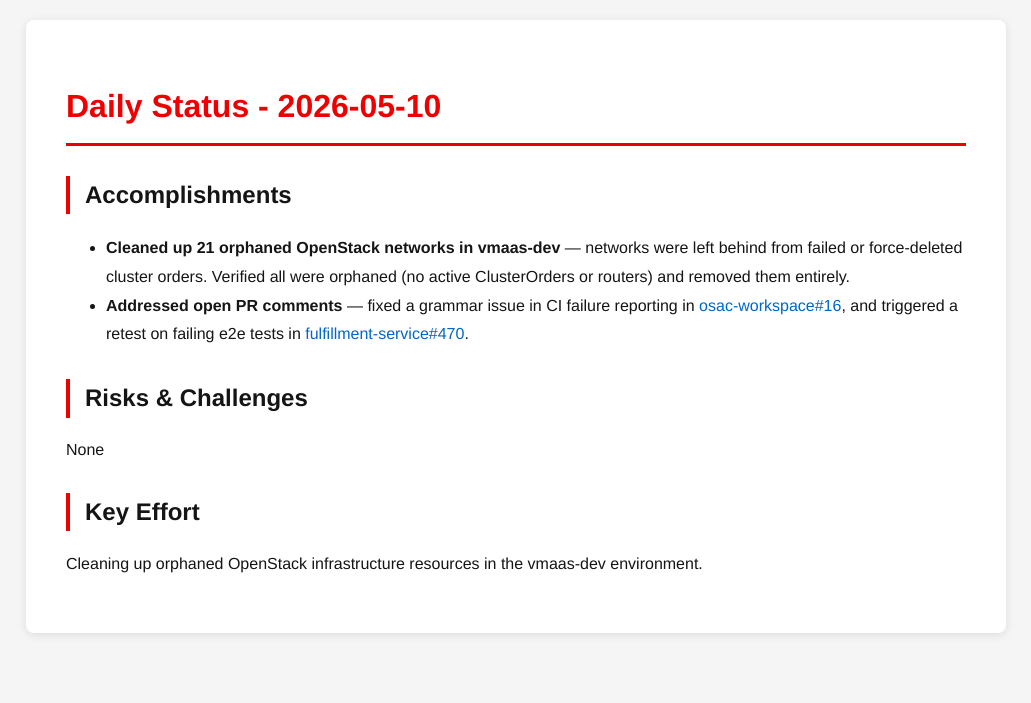
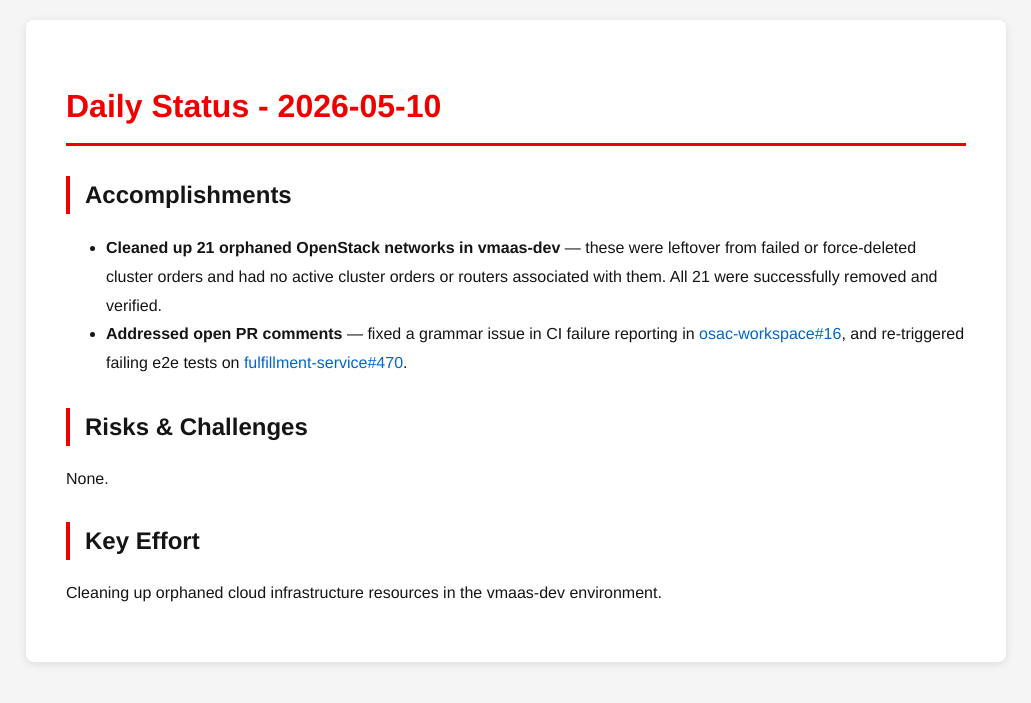
Before and after one commit to tzvatot/daily-status, a Jekyll site: the page built from 2026-05-10.md, in a window 1280 px wide. Shown: the top 703 px of the page, without its empty margins (124-1155 px from the left). Built offline with Jekyll 4.4.1, drawn with Linux system fonts in a browser that asks for light colours.

Commit message:
Daily status update - 2026-05-10

```diff
--- a/2026-05-10.md
+++ b/2026-05-10.md
@@ -7,11 +7,11 @@
 # Daily Status - 2026-05-10
 
 ## Accomplishments
-- **Cleaned up 21 orphaned OpenStack networks in vmaas-dev** — networks were left behind from failed or force-deleted cluster orders. Verified all were orphaned (no active ClusterOrders or routers) and removed them entirely.
-- **Addressed open PR comments** — fixed a grammar issue in CI failure reporting in [osac-workspace#16](https://github.com/osac-project/osac-workspace/pull/16), and triggered a retest on failing e2e tests in [fulfillment-service#470](https://github.com/osac-project/fulfillment-service/pull/470).
+- **Cleaned up 21 orphaned OpenStack networks in vmaas-dev** — these were leftover from failed or force-deleted cluster orders and had no active cluster orders or routers associated with them. All 21 were successfully removed and verified.
+- **Addressed open PR comments** — fixed a grammar issue in CI failure reporting in [osac-workspace#16](https://github.com/osac-project/osac-workspace/pull/16), and re-triggered failing e2e tests on [fulfillment-service#470](https://github.com/osac-project/fulfillment-service/pull/470).
 
 ## Risks & Challenges
-None
+None.
 
 ## Key Effort
-Cleaning up orphaned OpenStack infrastructure resources in the vmaas-dev environment.
+Cleaning up orphaned cloud infrastructure resources in the vmaas-dev environment.
```
